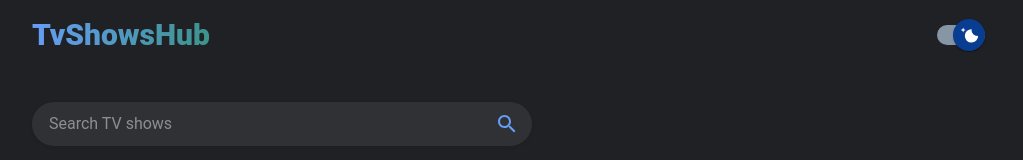
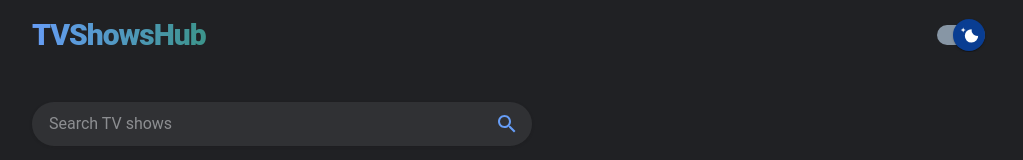
Before and after one commit to jovanavukicevicdev/tv-show-hub-vite, a React (Vite) app: page /shows in a window 1280 px wide. Shown: the top 160 px of the page, without its empty margins (128-1151 px from the left). Built offline with nearby package versions, Linux system fonts and the light colour scheme.

Commit message:
Minor logo style improvements

```diff
--- a/src/core/components/shared/Header.tsx
+++ b/src/core/components/shared/Header.tsx
@@ -18,7 +18,7 @@ const Header = () => {
     <StyledHeader>
       <ContentWrapper>
         <Link to="/shows">
-          <Logo>TvShowsHub</Logo>
+          <Logo>TVShowsHub</Logo>
         </Link>
 
         <ThemeSwitch>
@@ -59,6 +59,7 @@ const Logo = styled.div`
   -webkit-text-fill-color: transparent;
   font-size: 30px;
   line-height: 1;
+  letter-spacing: -1px;
   font-weight: 900;
   user-select: none;
   text-align: center;
```
